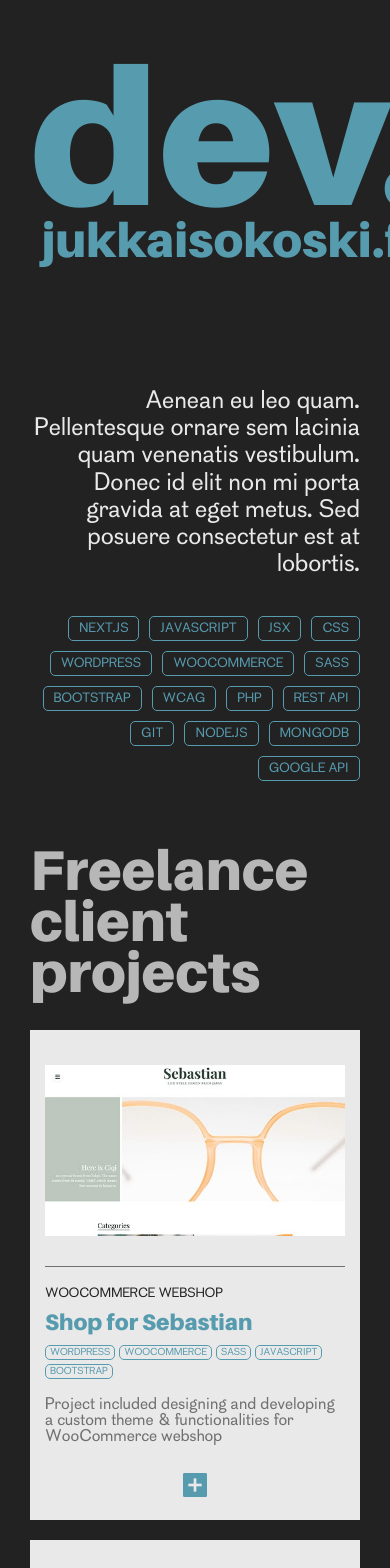
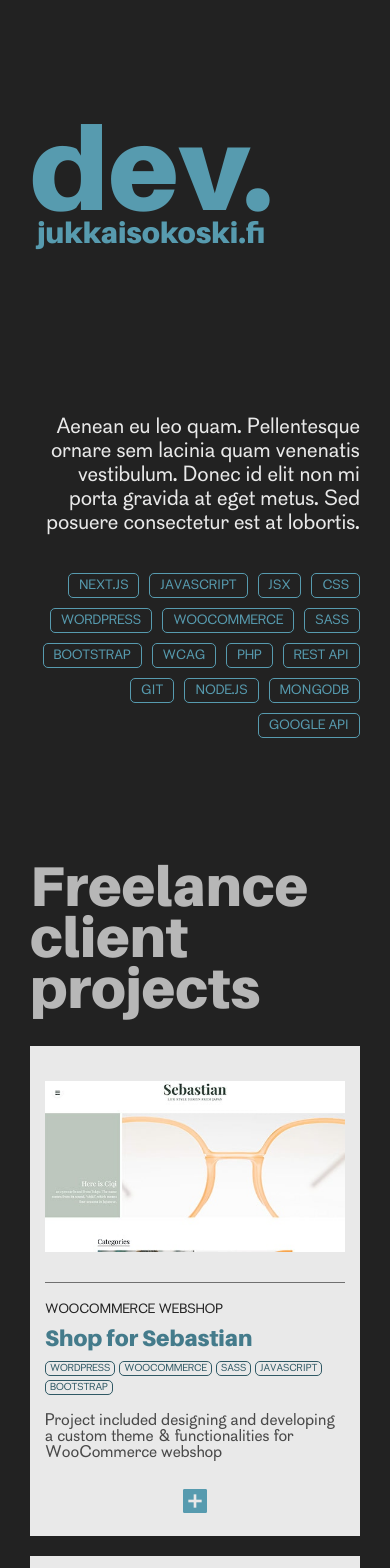
Before and after one commit to jukka-is/dev-portfolio, a Next.js app: page / in a window 390 px wide. Shown: the top 1568 px of the page. Built offline with nearby package versions, Linux system fonts and the light colour scheme.

Commit message:
fixed accessability issues and mobile styles

```diff
--- a/pages/index.js
+++ b/pages/index.js
@@ -91,8 +91,10 @@ export async function getStaticProps() {
     };
   });
 
+  // get tech tags for whole portfolio
   const techTags = [];
 
+  // go through all portfolio items and add missing tags to techTags
   portfolioItems.map((item) => {
     const itemsTechs = item.meta.techs.split(', ');
 
@@ -103,8 +105,6 @@ export async function getStaticProps() {
     });
   });
 
-  console.log(techTags);
-
   return {
     props: {
       portfolioItems: portfolioItems,
--- a/styles/globals.css
+++ b/styles/globals.css
@@ -1,10 +1,12 @@
 :root {
   --jik-gray-9: #222222;
+  --jik-gray-7: #494949;
   --jik-gray-5: #707070;
   --jik-gray-3: #b7b7b7;
   --jik-gray-2: #e9e9e9;
   --jik-gray-1: #f4f4f4;
-  --jik-mid-teal: #579baf;
+  --jik-light-teal: #579baf;
+  --jik-mid-teal: #447b8b;
   --jik-dark-teal: #305965;
 }
 
@@ -154,7 +156,7 @@ a {
 }
 
 a:hover {
-  color: var(--jik-mid-teal);
+  color: var(--jik-light-teal);
 }
 
 h1,
@@ -166,7 +168,7 @@ h4 {
 }
 
 h1 {
-  color: var(--jik-mid-teal);
+  color: var(--jik-light-teal);
 }
 
 .container {
@@ -184,11 +186,11 @@ h1 {
 }
 
 .tech-tag {
-  color: var(--jik-mid-teal);
+  color: var(--jik-light-teal);
   text-transform: uppercase;
   font-size: 0.8rem;
   padding: 5px 10px;
-  border: 1px solid var(--jik-mid-teal);
+  border: 1px solid var(--jik-light-teal);
   border-radius: 5px;
 }
 
@@ -210,6 +212,7 @@ a.icon-link {
   flex-direction: column;
   align-items: center;
   width: fit-content;
+  margin-top: 1rem;
   margin-bottom: 4rem;
 }
 
@@ -249,6 +252,7 @@ a.icon-link {
   font-size: 3.5rem;
   line-height: 3.2rem;
   color: var(--jik-gray-3);
+  margin-top: 1rem;
   margin-bottom: 2rem;
   max-width: min-content;
 }
@@ -301,6 +305,8 @@ a.icon-link {
   font-size: 0.6rem;
   margin: 2px 4px 2px 0px;
   padding: 2px 4px;
+  color: var(--jik-dark-teal);
+  border-color: var(--jik-dark-teal);
 }
 
 .portfolio .item .heading-3 {
@@ -310,11 +316,11 @@ a.icon-link {
 }
 
 .portfolio .item .excerpt {
-  color: var(--jik-gray-5);
+  color: var(--jik-gray-7);
 }
 
 .portfolio .item .button {
-  color: var(--jik-mid-teal);
+  color: var(--jik-light-teal);
   align-self: center;
 }
 
@@ -383,7 +389,7 @@ a.icon-link {
 
 .footer {
   background-color: var(--jik-dark-teal);
-  padding: 10px 0px 7px 0px;
+  padding: 10px 0px 5px 0px;
   font-size: 0.8rem;
 }
 
@@ -391,11 +397,8 @@ a.icon-link {
   display: flex;
   justify-content: space-between;
   flex-wrap: wrap;
-}
-
-.footer .footer-content p:first-of-type {
-  margin-right: 20px;
-  margin-bottom: 7px;
+  column-gap: 20px;
+  row-gap: 10px;
 }
 
 .footer .footer-content .icon-link {
@@ -409,6 +412,22 @@ a.icon-link {
 /* Mobile styles */
 
 @media only screen and (max-width: 680px) {
+  .title .main-title .dev {
+    font-size: 30vw;
+    line-height: 25vw;
+  }
+  .title .main-title .rest {
+    font-size: 7.5vw;
+  }
+
+  .title .subhead .text {
+    max-width: 350px;
+    font-size: 1.3rem;
+    line-height: 1.5rem;
+    text-align: right;
+    margin-bottom: 2rem;
+  }
+
   .portfolio .item {
     margin-right: auto;
     margin-left: auto;
@@ -432,3 +451,6 @@ a.icon-link {
     text-align: unset;
   }
 }
+
+@media only screen and (max-width: 480px) {
+}
```
